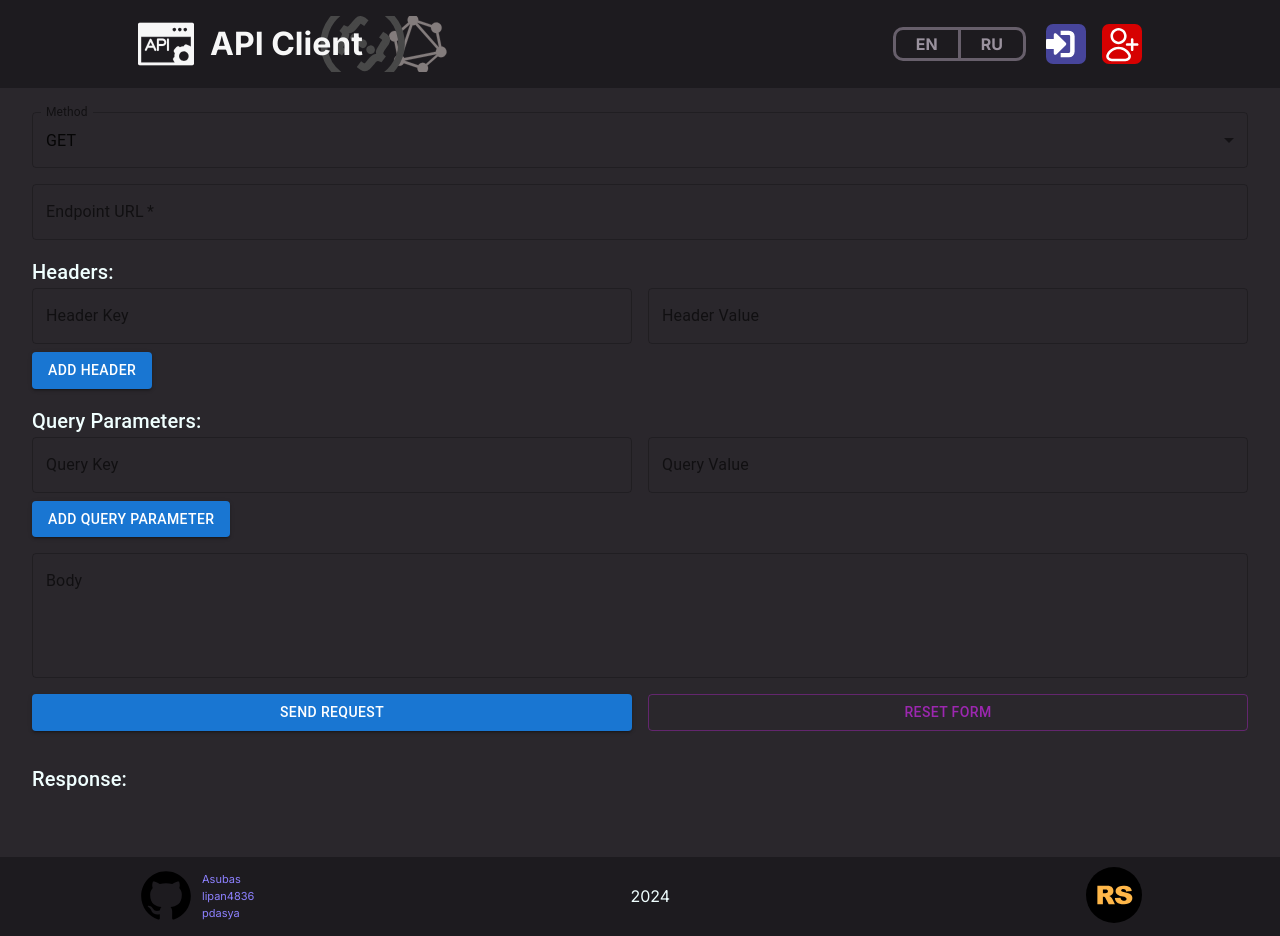
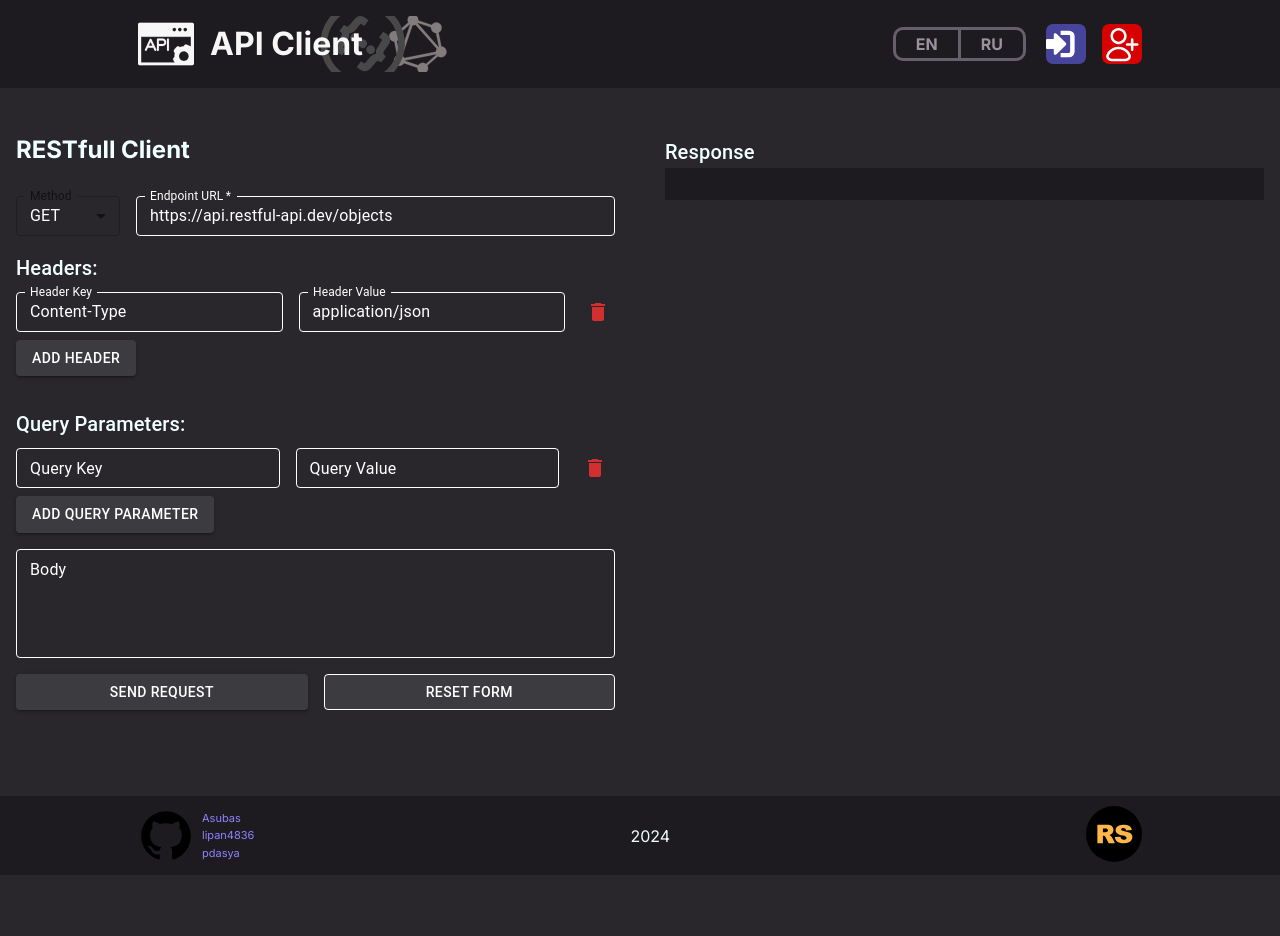
Before and after one commit to Asubas/graphiql-app, a Next.js app: page /rest in a window 1280 px wide. After the commit the page ends 875 px from the top, so only its background shows below. Built offline with nearby package versions, Linux system fonts and the light colour scheme; no server answers.

Commit message:
DTR-7/feat: resume implement rest client

```diff
--- a/src/app/rest/RestContent.tsx
+++ b/src/app/rest/RestContent.tsx
@@ -11,8 +11,11 @@ import {
   FormControl,
   Box,
   Typography,
+  IconButton,
 } from '@mui/material';
+import { Delete as DeleteIcon } from '@mui/icons-material';
 import styles from './rest.module.scss';
+import { color } from '@mui/system';
 
 type QueryParam = { key: string; value: string };
 type Header = { key: string; value: string };
@@ -29,24 +32,33 @@ export default function RestContent() {
   const { control, register, handleSubmit, reset } = useForm<FormData>({
     defaultValues: {
       method: 'GET',
-      endpointUrl: '',
-      headers: [{ key: '', value: '' }],
+      endpointUrl: 'https://api.restful-api.dev/objects',
+      headers: [{ key: 'Content-Type', value: 'application/json' }],
       queries: [{ key: '', value: '' }],
       body: '',
     },
   });
 
-  const { fields: headerFields, append: appendHeader } = useFieldArray({
+  const {
+    fields: headerFields,
+    append: appendHeader,
+    remove: removeHeader,
+  } = useFieldArray({
     control,
     name: 'headers',
   });
 
-  const { fields: queryFields, append: appendQuery } = useFieldArray({
+  const {
+    fields: queryFields,
+    append: appendQuery,
+    remove: removeQuery,
+  } = useFieldArray({
     control,
     name: 'queries',
   });
 
   const [responseBody, setResponseBody] = useState<string | null>(null);
+  const [responseStatus, setResponseStatus] = useState<{ code: number; text: string } | null>(null);
   const [jsonError, setJsonError] = useState<string | null>(null);
 
   const onSubmit = async (data: FormData) => {
@@ -78,6 +90,9 @@ export default function RestContent() {
         body: method !== 'GET' && body ? body : undefined,
       });
 
+      setResponseStatus({ code: res.status, text: res.statusText });
+      console.log(res.status, res.statusText);
+
       const result = await res.json();
       setResponseBody(JSON.stringify(result, null, 2));
       setJsonError(null);
@@ -95,16 +110,24 @@ export default function RestContent() {
   };
 
   return (
-    <Box sx={{ p: 4, mt: 10 }}>
-      <form onSubmit={handleSubmit(onSubmit)}>
+    <section className={styles.restCont}>
+      <form className={styles.form} onSubmit={handleSubmit(onSubmit)}>
+        <h2 className={styles.head}>RESTfull Client</h2>
+
+        <Box className={styles.methodUrl}>
           {/* выбор метода */}
-        <FormControl fullWidth sx={{ mb: 2 }}>
+          <FormControl
+            fullWidth
+            size="small"
+            className={styles.customSelect}
+            sx={{ mb: 2, width: 130 }}
+          >
             <InputLabel>Method</InputLabel>
             <Controller
               name="method"
               control={control}
               render={({ field }) => (
-              <Select {...field} label="Method">
+                <Select {...field} label="Method" sx={{ color: 'white', borderColor: 'white' }}>
                   <MenuItem value="GET">GET</MenuItem>
                   <MenuItem value="POST">POST</MenuItem>
                   <MenuItem value="PUT">PUT</MenuItem>
@@ -117,27 +140,61 @@ export default function RestContent() {
 
           {/* эндпоинт */}
           <TextField
+            className={styles.customInput}
             {...register('endpointUrl')}
             label="Endpoint URL"
+            size="small"
             fullWidth
             variant="outlined"
             required
             sx={{ mb: 2 }}
           />
+        </Box>
 
+        <Box className={styles.headersParams}>
           {/* добавление хэдэров */}
           <Box sx={{ mb: 2 }}>
-          <Typography variant="h6">Headers:</Typography>
+            <Typography variant="h6" sx={{ mb: 1 }}>
+              Headers:
+            </Typography>
             {headerFields.map((field, index) => (
               <Box key={field.id} sx={{ display: 'flex', gap: 2, mb: 1 }}>
-              <TextField {...register(`headers.${index}.key`)} label="Header Key" fullWidth />
-              <TextField {...register(`headers.${index}.value`)} label="Header Value" fullWidth />
+                <TextField
+                  {...register(`headers.${index}.key`)}
+                  label="Header Key"
+                  fullWidth
+                  size="small"
+                  className={styles.customInput}
+                />
+                <TextField
+                  {...register(`headers.${index}.value`)}
+                  label="Header Value"
+                  fullWidth
+                  size="small"
+                  className={styles.customInput}
+                />
+                <IconButton
+                  onClick={() => removeHeader(index)}
+                  color="error"
+                  aria-label="delete header"
+                  size="small"
+                >
+                  <DeleteIcon />
+                </IconButton>
               </Box>
             ))}
             <Button
               variant="contained"
               color="primary"
               onClick={() => appendHeader({ key: '', value: '' })}
+              sx={{
+                backgroundColor: '#3C3B3F',
+                color: 'white',
+                borderColor: 'white',
+                '&:hover': {
+                  backgroundColor: '#4F4E52',
+                },
+              }}
             >
               Add Header
             </Button>
@@ -145,20 +202,50 @@ export default function RestContent() {
 
           {/* добавление кверей */}
           <Box sx={{ mb: 2 }}>
-          <Typography variant="h6">Query Parameters:</Typography>
+            <Typography variant="h6" sx={{ mb: 1 }}>
+              Query Parameters:
+            </Typography>
             {queryFields.map((field, index) => (
               <Box key={field.id} sx={{ display: 'flex', gap: 2, mb: 1 }}>
-              <TextField {...register(`queries.${index}.key`)} label="Query Key" fullWidth />
-              <TextField {...register(`queries.${index}.value`)} label="Query Value" fullWidth />
+                <TextField
+                  {...register(`queries.${index}.key`)}
+                  label="Query Key"
+                  fullWidth
+                  size="small"
+                  className={styles.customInput}
+                />
+                <TextField
+                  {...register(`queries.${index}.value`)}
+                  label="Query Value"
+                  fullWidth
+                  size="small"
+                  className={styles.customInput}
+                />
+                <IconButton
+                  onClick={() => removeQuery(index)}
+                  color="error"
+                  aria-label="delete query"
+                >
+                  <DeleteIcon />
+                </IconButton>
               </Box>
             ))}
             <Button
               variant="contained"
               color="primary"
               onClick={() => appendQuery({ key: '', value: '' })}
+              sx={{
+                backgroundColor: '#3C3B3F',
+                color: 'white',
+                borderColor: 'white',
+                '&:hover': {
+                  backgroundColor: '#4F4E52',
+                },
+              }}
             >
               Add Query Parameter
             </Button>
+          </Box>
         </Box>
 
         {/* ввод боди */}
@@ -169,24 +256,63 @@ export default function RestContent() {
           multiline
           minRows={4}
           variant="outlined"
+          size="small"
           sx={{ mb: 2 }}
+          className={styles.customInput}
         />
 
         <Box sx={{ display: 'flex', gap: 2 }}>
-          <Button type="submit" variant="contained" color="primary" fullWidth>
+          <Button
+            type="submit"
+            variant="contained"
+            color="primary"
+            fullWidth
+            sx={{
+              backgroundColor: '#3C3B3F',
+              color: 'white',
+              borderColor: 'white',
+              '&:hover': {
+                backgroundColor: '#4F4E52',
+              },
+            }}
+          >
             Send Request
           </Button>
-          <Button variant="outlined" color="secondary" fullWidth onClick={onReset}>
+          <Button
+            variant="outlined"
+            color="secondary"
+            fullWidth
+            onClick={onReset}
+            sx={{
+              backgroundColor: '#3C3B3F',
+              color: 'white',
+              borderColor: 'white',
+              '&:hover': {
+                backgroundColor: '#4F4E52',
+              },
+            }}
+          >
             Reset Form
           </Button>
         </Box>
       </form>
 
       {/* ответ */}
-      <Box sx={{ mt: 4 }}>
-        <Typography variant="h6">Response:</Typography>
-        {jsonError ? <Typography color="error">{jsonError}</Typography> : <pre>{responseBody}</pre>}
-      </Box>
-    </Box>
+      <div className={styles.responseCont}>
+        <Typography variant="h6">Response</Typography>
+        {jsonError ? (
+          <Typography color="error">{jsonError}</Typography>
+        ) : (
+          <>
+            {responseStatus && (
+              <Typography variant="subtitle1">
+                Status: {responseStatus.code} {responseStatus.text}
+              </Typography>
+            )}
+            <pre className={styles.responseBody}>{responseBody}</pre>
+          </>
+        )}
+      </div>
+    </section>
   );
 }
--- a/src/app/rest/rest.module.scss
+++ b/src/app/rest/rest.module.scss
@@ -1,3 +1,60 @@
-.restclient {
-  margin-top: 120px;
+.restCont {
+  margin: 120px auto 40px;
+  padding: 1rem;
+  width: 100%;
+  // max-width: 1024px;
+  min-height: calc(100svh - 269px);
+  color: azure;
+  display: flex;
+  justify-content: space-between;
+
+  .form {
+    width: 48%;
+
+    .head {
+      margin-bottom: 32px;
+    }
+  }
+
+  .responseCont {
+    width: 48%;
+
+    .responseBody {
+      width: 100%;
+      padding: 1rem;
+      background: #1d1b1f;
+      font-size: 12px;
+    }
+  }
 }
+
+.methodUrl {
+  display: flex;
+  gap: 1rem;
+}
+
+.headersParams {
+  display: flex;
+  flex-direction: column;
+  justify-content: space-between;
+  gap: 16px;
+}
+
+.customInput {
+  input,
+  label {
+    color: white;
+  }
+  fieldset {
+    border-color: white !important;
+  }
+}
+
+.customSelect {
+  .MuiOutlinedInput-root {
+    color: white;
+    fieldset {
+      border-color: white !important;
+    }
+  }
+}
```
Lines whose indentation alone changed are shown as unchanged.
